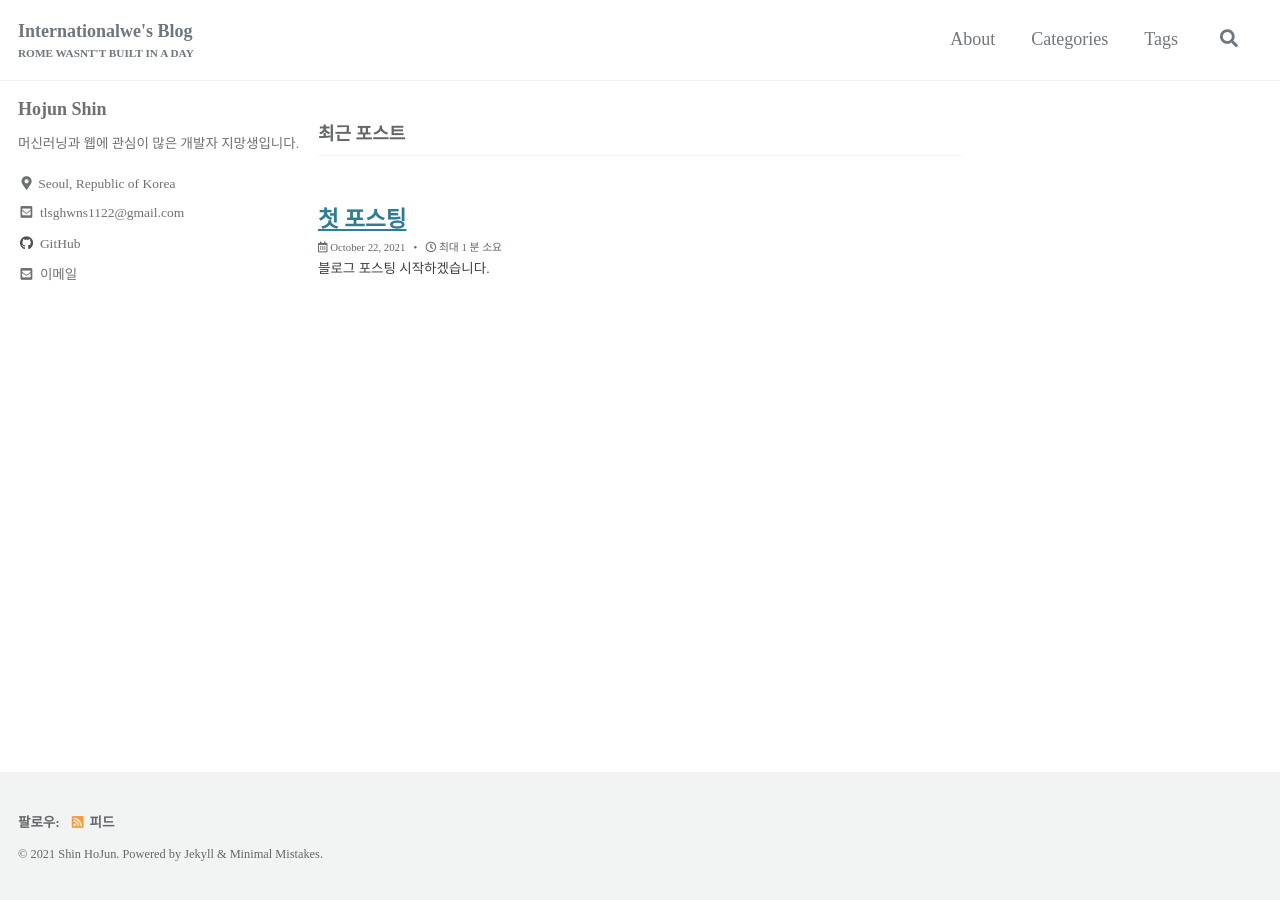
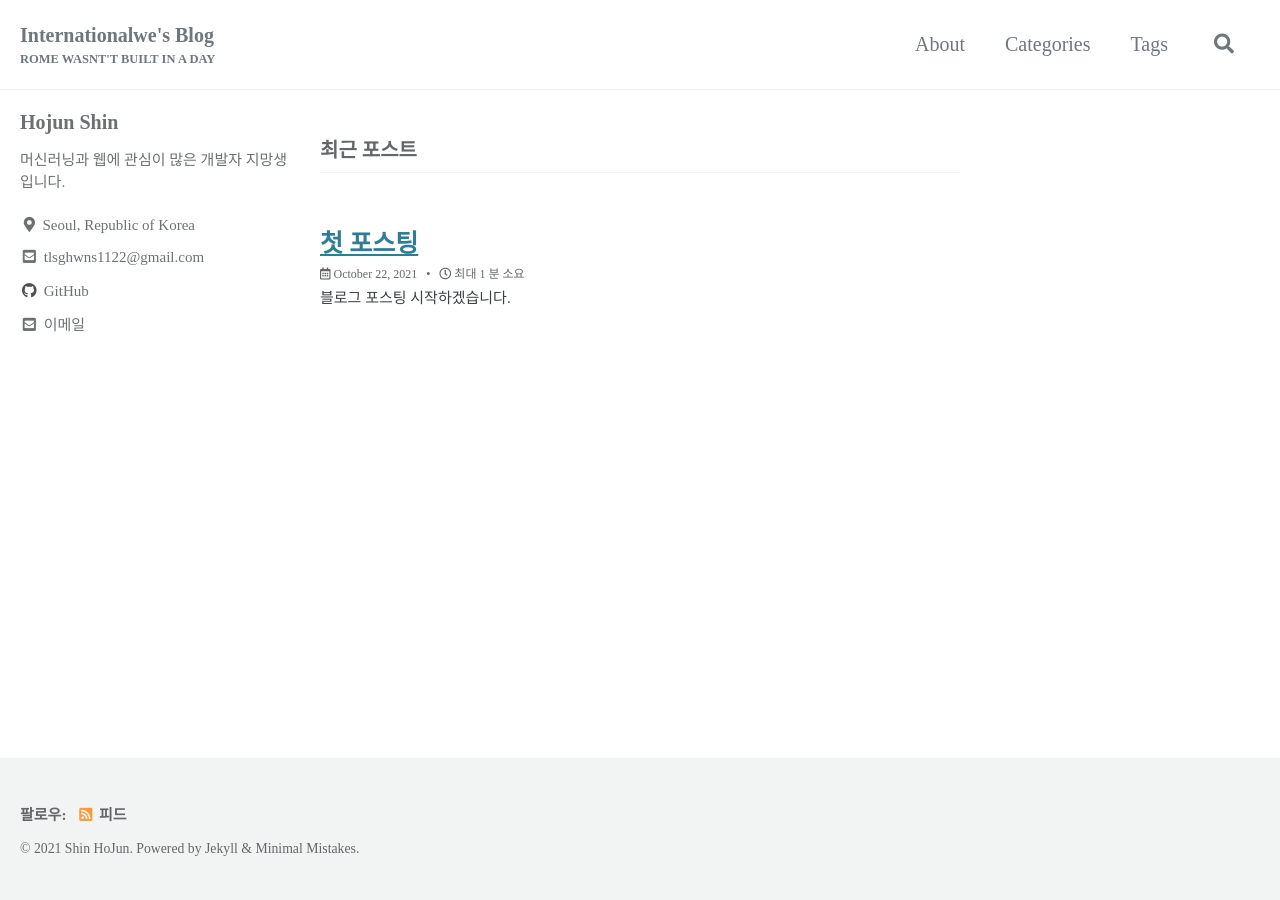
Before and after one commit to internationalwe/internationalwe.github.io, a Jekyll site: the page built from index.html, in a window 1280 px wide. Built offline with Jekyll 4.4.1, drawn with Linux system fonts in a browser that asks for light colours; cached includes are drawn as plain includes; some web fonts are replaced; the list of posts is cut into pages by our own code.

Commit message:
change font

```diff
--- a/assets/css/main.scss
+++ b/assets/css/main.scss
@@ -3,7 +3,7 @@
 ---
 
 // https://mmistakes.github.io/minimal-mistakes/docs/stylesheets/#customizing
-$sans-serif: 'Hi Melody';
+$sans-serif: 'Gowun Batang';
 $monospace: 'Ubuntu Mono';
 $type-size-4-5: 1.12em !default;
 
@@ -12,22 +12,22 @@ $type-size-4-5: 1.12em !default;
 @import "minimal-mistakes/skins/{{ site.minimal_mistakes_skin | default: 'default' }}"; // skin
 @import 'minimal-mistakes'; // main partials
 
-@import url('https://fonts.googleapis.com/css2?family=Hi+Melody&display=swap');
+@import url('https://fonts.googleapis.com/css2?family=Gowun+Batang&display=swap');
 
 // https://github.com/mmistakes/minimal-mistakes/issues/1219
 html {
-	font-size: 12px; // change to whatever
+	font-size: 14px; // change to whatever
 
 	@include breakpoint($medium) {
-		font-size: 14px; // change to whatever
+		font-size: 16px; // change to whatever
 	}
 
 	@include breakpoint($large) {
-		font-size: 16px; // change to whatever
+		font-size: 18px; // change to whatever
 	}
 
 	@include breakpoint($x-large) {
-		font-size: 18px; // change to whatever
+		font-size: 20px; // change to whatever
 	}
 }
 
```
